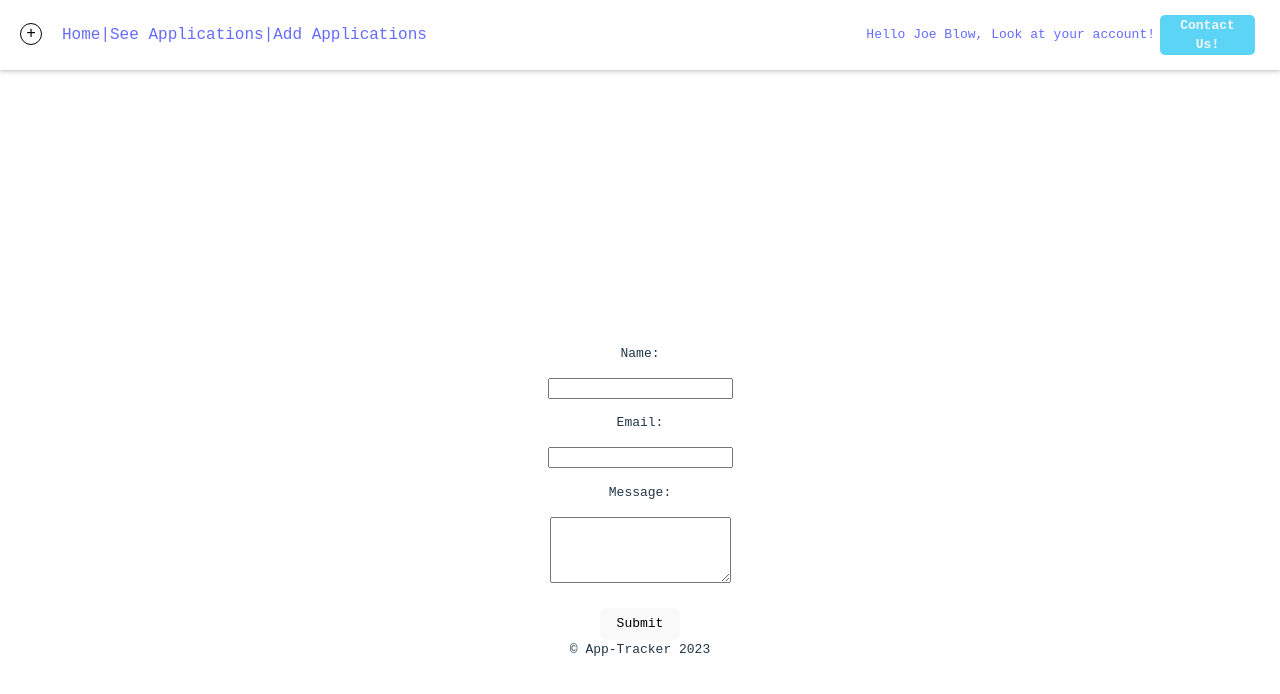
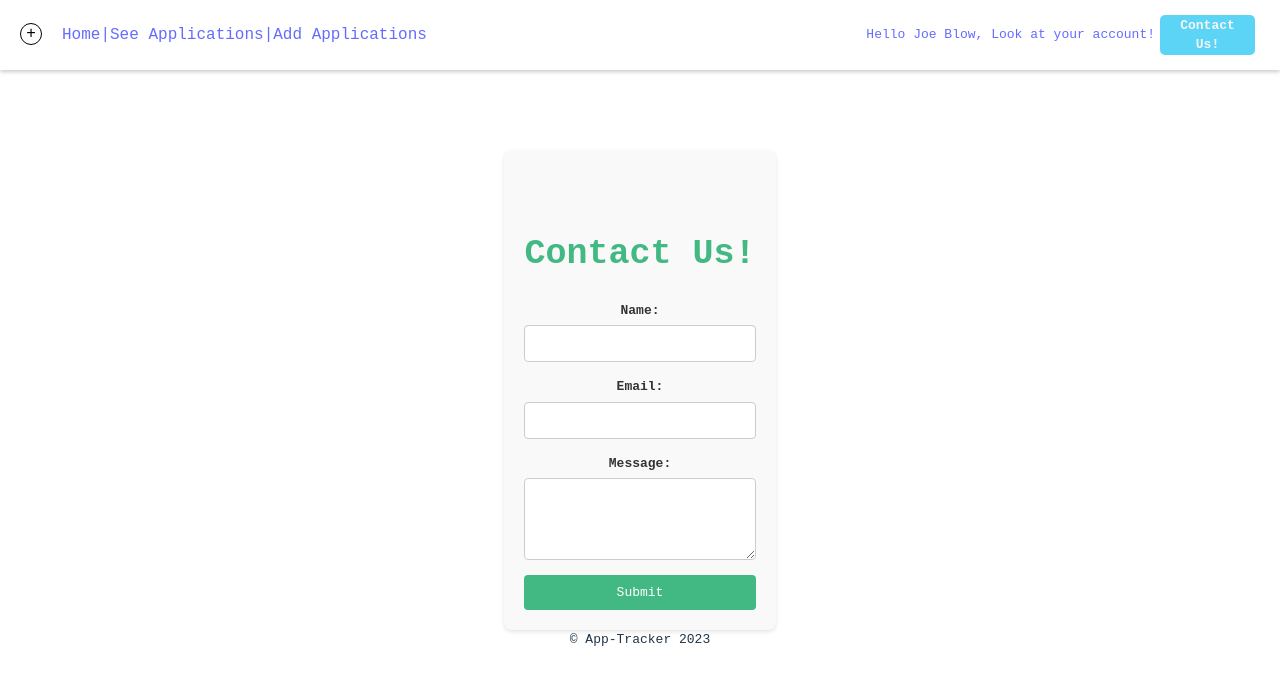
Before and after one commit to kpiacenta93/vue-router-setup, a Vue app in the folder vue-router/: page /ContactUs in a window 1280 px wide. Shown: the top 694 px of the page. Built offline with nearby package versions, Linux system fonts and the light colour scheme.

Commit message:
adding mild styles to form

```diff
--- a/vue-router/src/components/Random.vue
+++ b/vue-router/src/components/Random.vue
@@ -57,31 +57,58 @@ methods: {
 }
 </script>
 
-<style>
-.title {
-    font-size: 3rem;
-    color: white;
+<style scoped>
+.form-container {
+  max-width: 1000px;
+  margin: 0 auto;
+  padding: 20px;
+  background-color: #f9f9f9;
+  border-radius: 8px;
+  box-shadow: 0 2px 4px rgba(0,0,0,0.1);
 }
 
-    .form{
-        display: flex;
-        justify-content: space-between;
-        align-items: center;
-        flex-direction: column;
-        height: 500px;
-        width:600px;
-        border-radius: 15px;
-    }
+.form {
+  display: flex;
+  flex-direction: column;
+}
 
-    /* .form-container{
-        border: #646cff;
-    } */
+.title {
+  text-align: center;
+  color: #42b983;
+  margin-bottom: 20px;
+  font-size: 35px;
+}
 
-    button {
-        margin-top:10px;
-    }
+.form-input, .form-textarea {
+  padding: 10px;
+  margin-bottom: 15px;
+  border: 1px solid #ccc;
+  border-radius: 4px;
+  box-sizing: border-box; /* Added for better box sizing */
+}
 
+.form-input:focus, .form-textarea:focus {
+  border-color: #42b983;
+  outline: none;
+}
 
+label {
+  margin-bottom: 5px;
+  font-weight: bold;
+  color: #333;
+}
 
+button[type="submit"] {
+  background-color: #42b983;
+  color: white;
+  padding: 10px 20px;
+  border: none;
+  border-radius: 4px;
+  cursor: pointer;
+  transition: background-color 0.3s ease;
+}
 
+button[type="submit"]:hover {
+  background-color: #369974;
+}
 </style>
```
